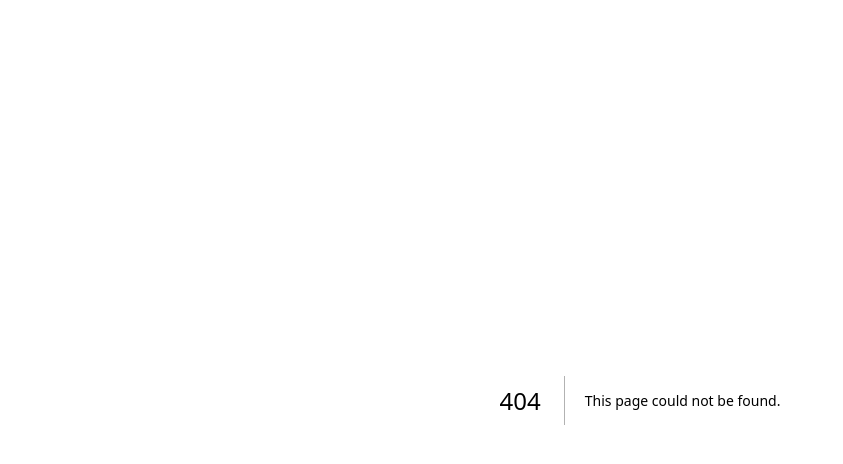
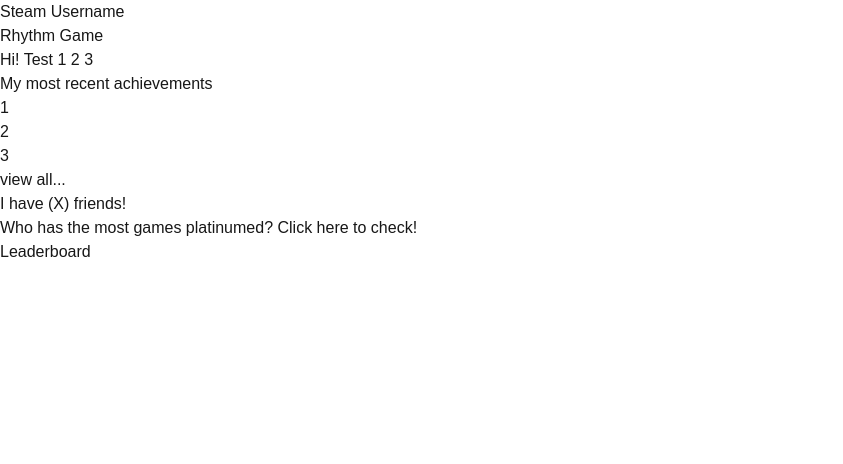
Before and after one commit to GabrielCM26/projeto-final-bue-fixe, a Next.js app: page /userPage in a window 1280 px wide. Before the commit this address had no page. Shown: the top 464 px of the page, without its empty margins (0-843 px from the left). Built offline with nearby package versions, Linux system fonts and the light colour scheme.

Commit message:
created user page base

```diff
--- /dev/null
+++ b/src/components/UserProfile.jsx
@@ -0,0 +1,54 @@
+export default function UserProfile() {
+    return (
+        <div>
+            <div>
+
+                {/* Foto de perfil */}
+                <img />
+                <div>
+
+                    {/* Nome de Utilizador */}
+                    <h1>
+                        Steam Username
+                    </h1>
+                    <div>
+
+                        {/* "Roles" com Genres */}
+                        <ul>
+                            <li>Rhythm Game</li>
+                        </ul>
+                    </div>
+                </div>
+            </div>
+
+            {/* Biografia do Usuário; opcional */}
+            <div>
+                <p>Hi! Test 1 2 3</p>
+            </div>
+
+            {/* Div que demonstra as 10 achievements mais recentes (opcional); leva depois à página dos achievements todos */}
+            <div>
+                <h3>My most recent achievements</h3>
+                <ul>
+                    <li>1</li>
+                    <li>2</li>
+                    <li>3</li>
+                </ul>
+                <a>view all...</a>
+            </div>
+
+            {/* Fake div que leva à página dos amigos */}
+            <button>
+                <p>I have (X) friends!</p>
+            </button>
+
+            {/* Div com botão e flavor text */}
+            <div>
+                <p>Who has the most games platinumed? Click here to check!</p>
+                <button>
+                    <p>Leaderboard</p>
+                </button>
+            </div>
+        </div>
+    )
+}
--- /dev/null
+++ b/src/pages/userPage.js
@@ -0,0 +1,9 @@
+import UserProfile from "@/components/UserProfile";
+
+export default function UserPage() {
+    return (
+        <main>
+            <UserProfile />
+        </main>
+    )
+}
```
